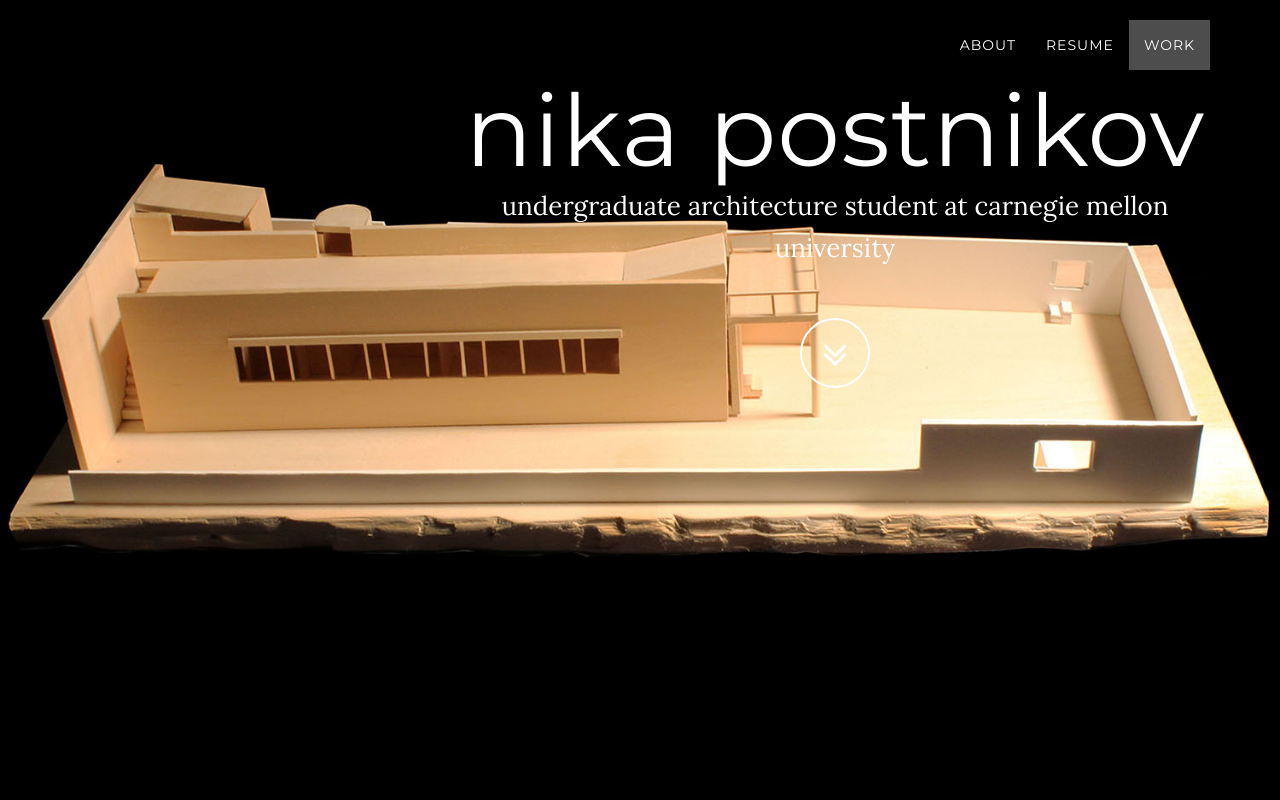
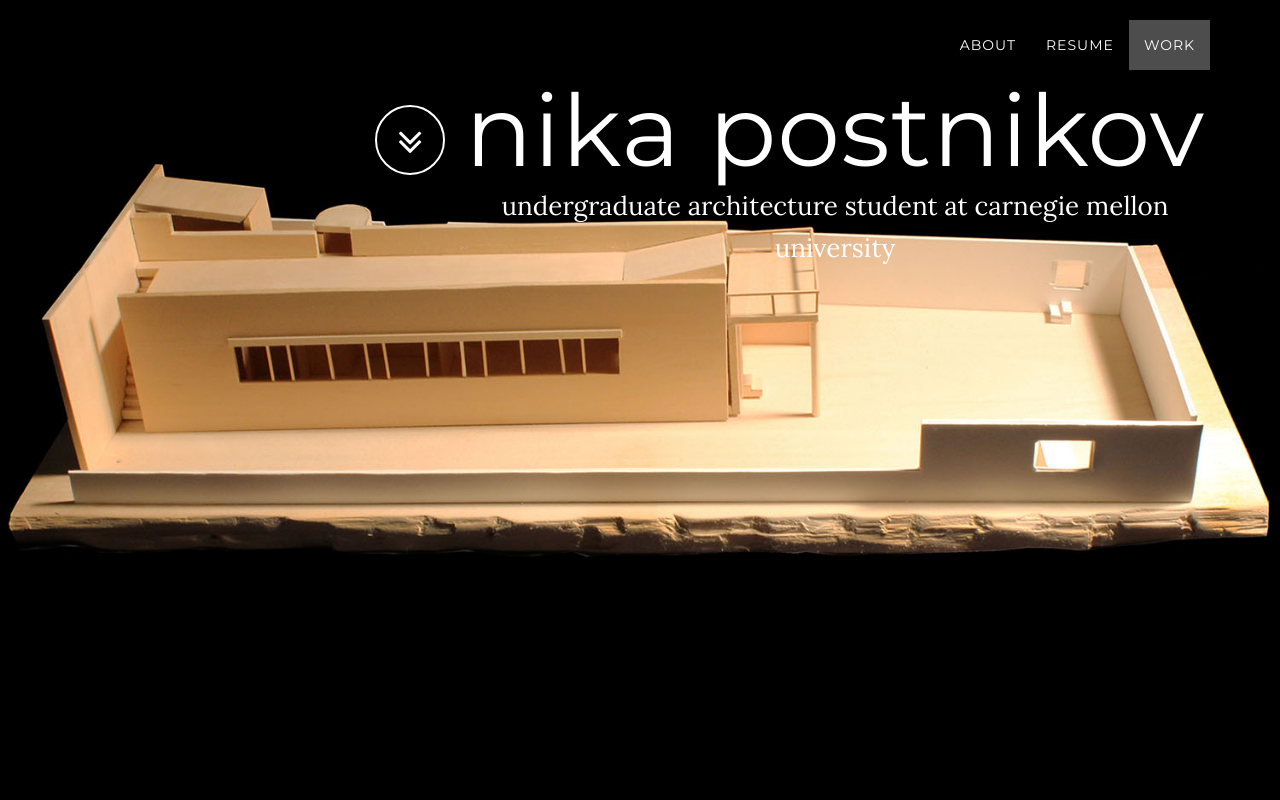
Before and after one commit to nikapostnikov/WebPortfolio, a plain HTML site: page index.html in a window 1280 px wide. Shown: the top 800 px of the page. Drawn offline with Linux system fonts and the light colour scheme; some packages are replaced by stand-ins of ours.

Commit message:
button position

```diff
--- a/css/grayscale.css
+++ b/css/grayscale.css
@@ -194,6 +194,9 @@ a:focus {
     font-size: 40px;
     color: #fff;
     background: 0 0;
+    position:relative;
+    right:425px;
+    bottom:213px;
     -webkit-transition: background .3s ease-in-out;
     -moz-transition: background .3s ease-in-out;
     transition: background .3s ease-in-out;
```
